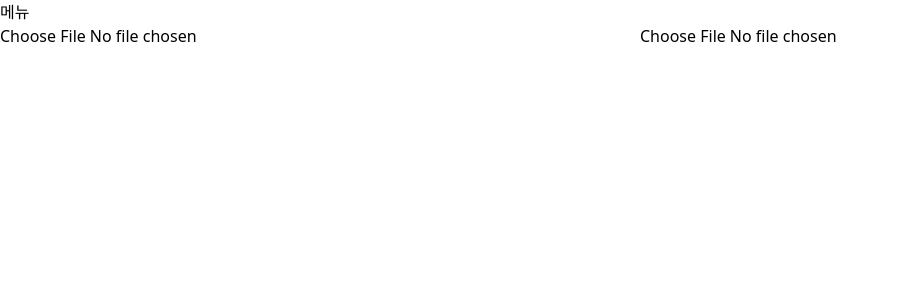
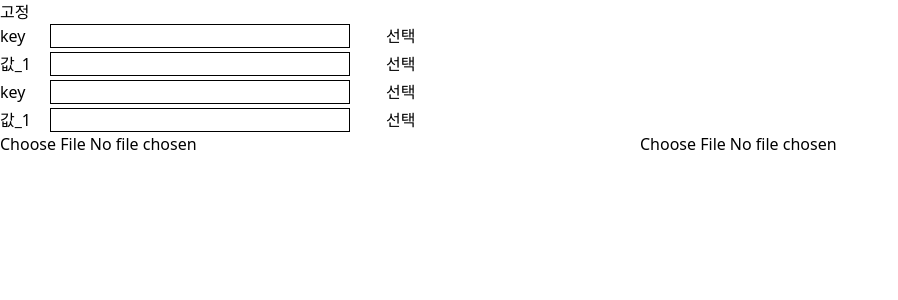
Before and after one commit to no-salt-fries/diffsheet, a React (Vite) app: page / in a window 1280 px wide. Shown: the top 300 px of the page, without its empty margins (0-898 px from the left). Built offline with nearby package versions, Linux system fonts and the light colour scheme.

Commit message:
비교값 선택 menu 하드코딩, cell 클릭시 해당 값을 받아오는 것 까지 완료

```diff
--- a/src/App.tsx
+++ b/src/App.tsx
@@ -3,27 +3,138 @@ import "./App.css";
 import WorkBook from "./components/WorkBook";
 
 const App = () => {
+  // canvas-datagrid용 ref
+  const selectingTargetRef = useRef<null | {
+    type: "fix" | "comp";
+    field: "key" | number;
+  }>(null);
+
+  const [selectingTarget, setSelectingTarget] = useState<null | {
+    type: "fix" | "comp";
+    field: "key" | number;
+  }>(null);
+
   const [loading, setLoading] = useState<boolean>(false);
+
+  const [fixValue, setFixValue] = useState<Record<string, any>>({
+    key: null,
+    value: [null],
+  });
+
+  const [compValue, setCompValue] = useState<Record<string, any>>({
+    key: null,
+    value: [null],
+  });
 
   const [selectedCell, setSelectedCell] = useState<any>(null);
   const [selectedCellRight, setSelectedCellRight] = useState<any>(null);
 
+  const handleTargetClick = (type: "fix" | "comp", field: "key" | number) => {
+    if (selectingTarget?.type === type && selectingTarget?.field === field) {
+      setSelectingTarget(null); // 다시 클릭하면 해제
+      selectingTargetRef.current = null;
+    } else {
+      setSelectingTarget({ type, field });
+      selectingTargetRef.current = { type, field };
+    }
+  };
+
   return (
     <div className="flex flex-col">
       <div>
-        메뉴
+        <div>
+          <p>고정</p>
+          <div className="flex">
+            <div className="w-[50px]">key</div>
+            <div className="px-1 w-[300px] border-1 mr-5 text-base leading-[1rem] flex items-center">
+              {fixValue["key"]}
+            </div>
+            <button
+              className={`px-4 ${
+                selectingTarget?.type === "fix" &&
+                selectingTarget?.field === "key"
+                  ? "bg-stone-600 text-white"
+                  : ""
+              }`}
+              onClick={() => handleTargetClick("fix", "key")}
+            >
+              선택
+            </button>
+          </div>
+          {fixValue["value"].map((d: any, i: number) => (
+            <div className="flex mt-1" key={i}>
+              <div className="w-[50px]">{`값_${i + 1}`}</div>
+              <div className="w-[300px] border-1 mr-5">{d}</div>
+              <button
+                className={`px-4 ${
+                  selectingTarget?.type === "fix" &&
+                  selectingTarget?.field !== "key"
+                    ? "bg-stone-600 text-white"
+                    : ""
+                }`}
+                onClick={() => handleTargetClick("fix", i)}
+              >
+                선택
+              </button>
+            </div>
+          ))}
+        </div>
+
+        <div className="mt-1">
+          <div className="flex">
+            <div className="w-[50px]">key</div>
+            <div className="w-[300px] border-1 mr-5">{compValue["key"]}</div>
+            <button
+              className={`px-4 ${
+                selectingTarget?.type === "comp" &&
+                selectingTarget?.field === "key"
+                  ? "bg-stone-600 text-white"
+                  : ""
+              }`}
+              onClick={() => handleTargetClick("comp", "key")}
+            >
+              선택
+            </button>
+          </div>
+          {compValue["value"].map((d: any, i: number) => (
+            <div className="flex mt-1" key={i}>
+              <div className="w-[50px]">{`값_${i + 1}`}</div>
+              <div className="w-[300px] border-1 mr-5">{d}</div>
+              <button
+                className={`px-4 ${
+                  selectingTarget?.type === "comp" &&
+                  selectingTarget?.field !== "key"
+                    ? "bg-stone-600 text-white"
+                    : ""
+                }`}
+                onClick={() => handleTargetClick("comp", i)}
+              >
+                선택
+              </button>
+            </div>
+          ))}
+        </div>
         <div>{selectedCell && `Left: ${selectedCell}`}</div>
         <div>{selectedCellRight && `Right: ${selectedCellRight}`}</div>
       </div>
 
       <div className="flex flex-1 w-full">
         <div className="w-1/2">
-          <WorkBook setLoading={setLoading} setSelectedCell={setSelectedCell} />
+          <WorkBook
+            setLoading={setLoading}
+            setSelectedCell={setSelectedCell}
+            selectingTargetRef={selectingTargetRef}
+            setFixValue={setFixValue}
+            setCompValue={setCompValue}
+          />
         </div>
         <div className="w-1/2">
           <WorkBook
             setLoading={setLoading}
             setSelectedCell={setSelectedCellRight}
+            selectingTargetRef={selectingTargetRef}
+            setFixValue={setFixValue}
+            setCompValue={setCompValue}
           />
         </div>
       </div>
--- a/src/components/DataGrid.tsx
+++ b/src/components/DataGrid.tsx
@@ -5,14 +5,27 @@ import canvasDatagrid from "canvas-datagrid";
 interface DataGridProps {
   data: Record<string, any>;
   setSelectedCell: React.Dispatch<React.SetStateAction<any>>;
+  setFixValue: React.Dispatch<React.SetStateAction<Record<string, any>>>;
+  setCompValue: React.Dispatch<React.SetStateAction<Record<string, any>>>;
+  selectingTargetRef: React.RefObject<{
+    type: "fix" | "comp";
+    field: "key" | number;
+  } | null>;
 }
 
-const DataGrid: React.FC<DataGridProps> = ({ data, setSelectedCell }) => {
+const DataGrid: React.FC<DataGridProps> = ({
+  data,
+  setSelectedCell,
+  selectingTargetRef,
+  setFixValue,
+  setCompValue,
+}) => {
   const sheetNames = data["SheetNames"];
   const sheets = data["Sheets"];
 
   const [sheetName, setSheetName] = useState<string>(sheetNames[0]);
 
+  // sheetName, sheets변화를 제외한 부모 Component의 state변화 무시
   const selectedData = useMemo(() => {
     return utils.sheet_to_json(sheets[sheetName], {
       header: 1,
@@ -69,7 +82,12 @@ const DataGrid: React.FC<DataGridProps> = ({ data, setSelectedCell }) => {
       //     e.preventDefault();
       //   });
 
+      //   grid.addEventListener("rendercell", (e: any) => {
+      //     console.log("rendercell");
+      //   });
+
       grid.addEventListener("click", (e: any) => {
+        console.log("click");
         if (!e.cell) return;
         if (e.cell.rowIndex == -1) return;
 
@@ -81,11 +99,57 @@ const DataGrid: React.FC<DataGridProps> = ({ data, setSelectedCell }) => {
         // e.cell.rowIndex + 1
         // e.cell.columnIndex
 
-        setSelectedCell(
-          `${e.cell.header.title}${e.cell.rowIndex + 1}:${
-            selectedData[e.cell.rowIndex][e.cell.columnIndex]
-          }`
-        );
+        // setSelectedCell(
+        //   `${e.cell.header.title}${e.cell.rowIndex + 1}:${
+        //     selectedData[e.cell.rowIndex][e.cell.columnIndex]
+        //   }`
+        // );
+
+        console.log(selectingTargetRef.current);
+
+        if (selectingTargetRef.current?.type === "fix") {
+          if (selectingTargetRef.current?.field === "key") {
+            setFixValue((prev) => ({
+              ...prev,
+              key: selectedData[e.cell.rowIndex][e.cell.columnIndex],
+            }));
+          } else {
+            const field = selectingTargetRef.current?.field;
+            if (field !== undefined) {
+              setFixValue((prev) => {
+                const newArr = [...prev.value];
+                newArr[field] =
+                  selectedData[e.cell.rowIndex][e.cell.columnIndex];
+
+                return {
+                  ...prev,
+                  value: newArr,
+                };
+              });
+            }
+          }
+        } else {
+          if (selectingTargetRef.current?.field === "key") {
+            setCompValue((prev) => ({
+              ...prev,
+              key: selectedData[e.cell.rowIndex][e.cell.columnIndex],
+            }));
+          } else {
+            const field = selectingTargetRef.current?.field;
+            if (field !== undefined) {
+              setCompValue((prev) => {
+                const newArr = [...prev.value];
+                newArr[field] =
+                  selectedData[e.cell.rowIndex][e.cell.columnIndex];
+
+                return {
+                  ...prev,
+                  value: newArr,
+                };
+              });
+            }
+          }
+        }
       });
 
       grid.data = selectedData;
--- a/src/components/WorkBook.tsx
+++ b/src/components/WorkBook.tsx
@@ -4,9 +4,21 @@ import DataGrid from "./DataGrid";
 interface WorkBookProps {
   setLoading: React.Dispatch<React.SetStateAction<boolean>>;
   setSelectedCell: React.Dispatch<React.SetStateAction<any>>;
+  setFixValue: React.Dispatch<React.SetStateAction<Record<string, any>>>;
+  setCompValue: React.Dispatch<React.SetStateAction<Record<string, any>>>;
+  selectingTargetRef: React.RefObject<{
+    type: "fix" | "comp";
+    field: "key" | number;
+  } | null>;
 }
 
-const WorkBook: React.FC<WorkBookProps> = ({ setLoading, setSelectedCell }) => {
+const WorkBook: React.FC<WorkBookProps> = ({
+  setLoading,
+  setSelectedCell,
+  selectingTargetRef,
+  setFixValue,
+  setCompValue,
+}) => {
   const [data, setData] = useState<Record<string, any> | null>(null);
 
   const fileChangeHandler = (e: React.ChangeEvent<HTMLInputElement>) => {
@@ -60,7 +72,15 @@ const WorkBook: React.FC<WorkBookProps> = ({ setLoading, setSelectedCell }) => {
       <div>
         <input type="file" onChange={fileChangeHandler} />
       </div>
-      {data && <DataGrid data={data} setSelectedCell={setSelectedCell} />}
+      {data && (
+        <DataGrid
+          data={data}
+          setSelectedCell={setSelectedCell}
+          selectingTargetRef={selectingTargetRef}
+          setFixValue={setFixValue}
+          setCompValue={setCompValue}
+        />
+      )}
     </div>
   );
 };
```
